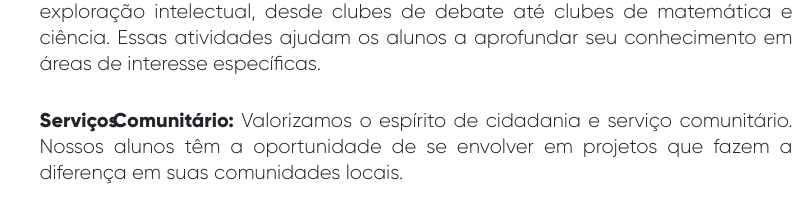
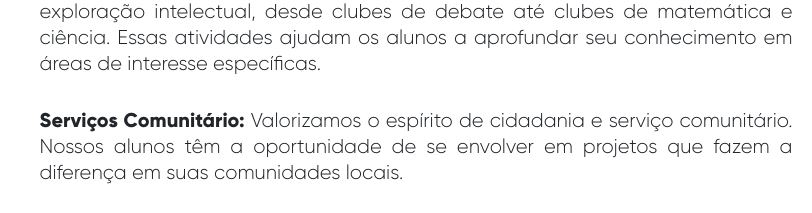
Before and after one commit to BrunoM-Dev/projeto-ColegioDiocesanoConceito, a plain HTML site: page extracurriculares.html in a window 1280 px wide. Shown: the part 1362-1575 px from the top of the page, 224-1036 px from the left. Drawn offline with Linux system fonts and the light colour scheme.

Commit message:
correção de bug

```diff
--- a/extracurriculares.html
+++ b/extracurriculares.html
@@ -111,7 +111,7 @@
                 </p>
 
                 <p class="text-article">
-                    <strong style="word-spacing: -12px;">Serviços Comunitário:</strong> Valorizamos o espírito de cidadania e serviço comunitário. Nossos alunos têm a oportunidade de se envolver em projetos que fazem a diferença em suas comunidades locais.
+                    <strong>Serviços Comunitário:</strong> Valorizamos o espírito de cidadania e serviço comunitário. Nossos alunos têm a oportunidade de se envolver em projetos que fazem a diferença em suas comunidades locais.
                 </p>
 
                 <p class="text-article">
```
